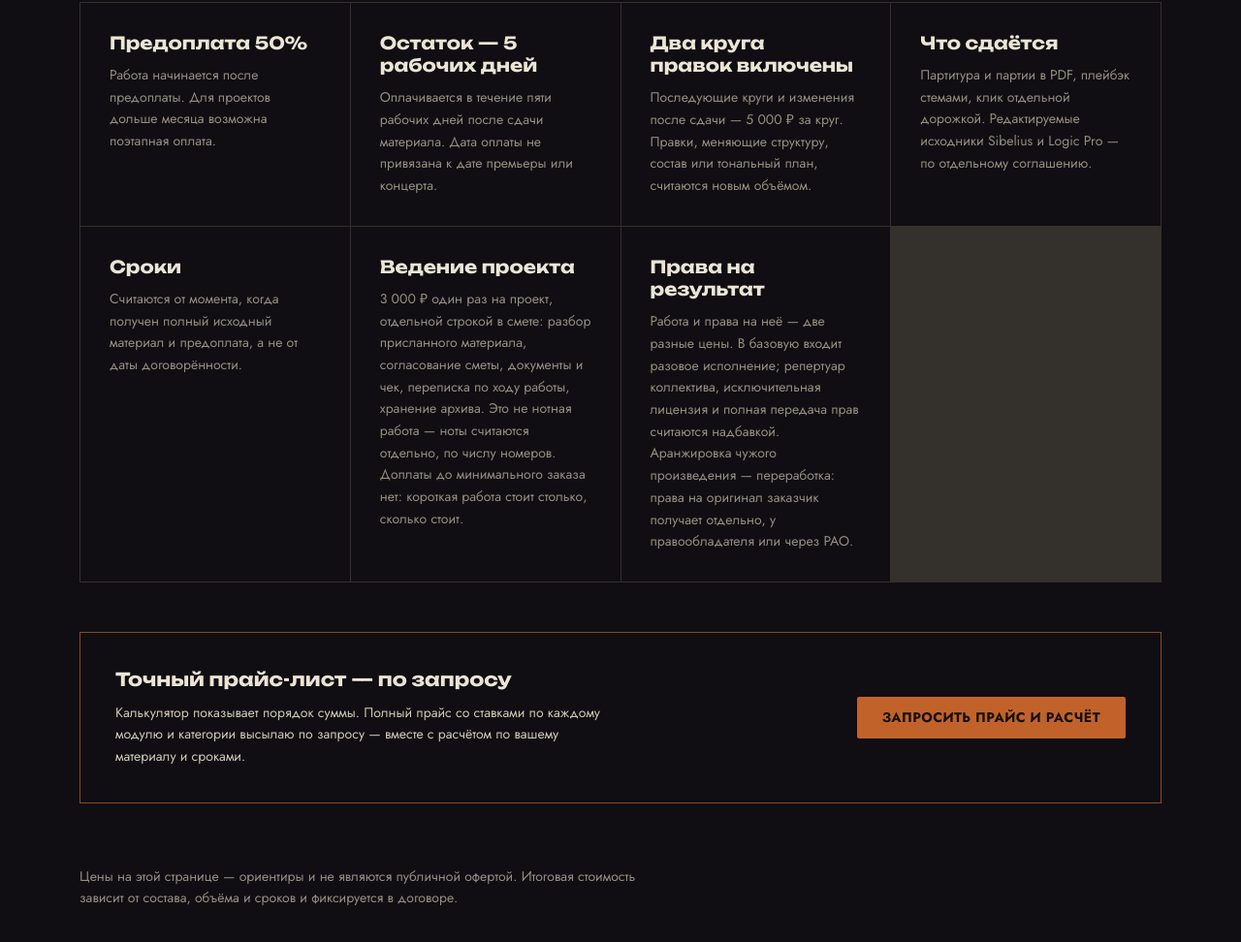
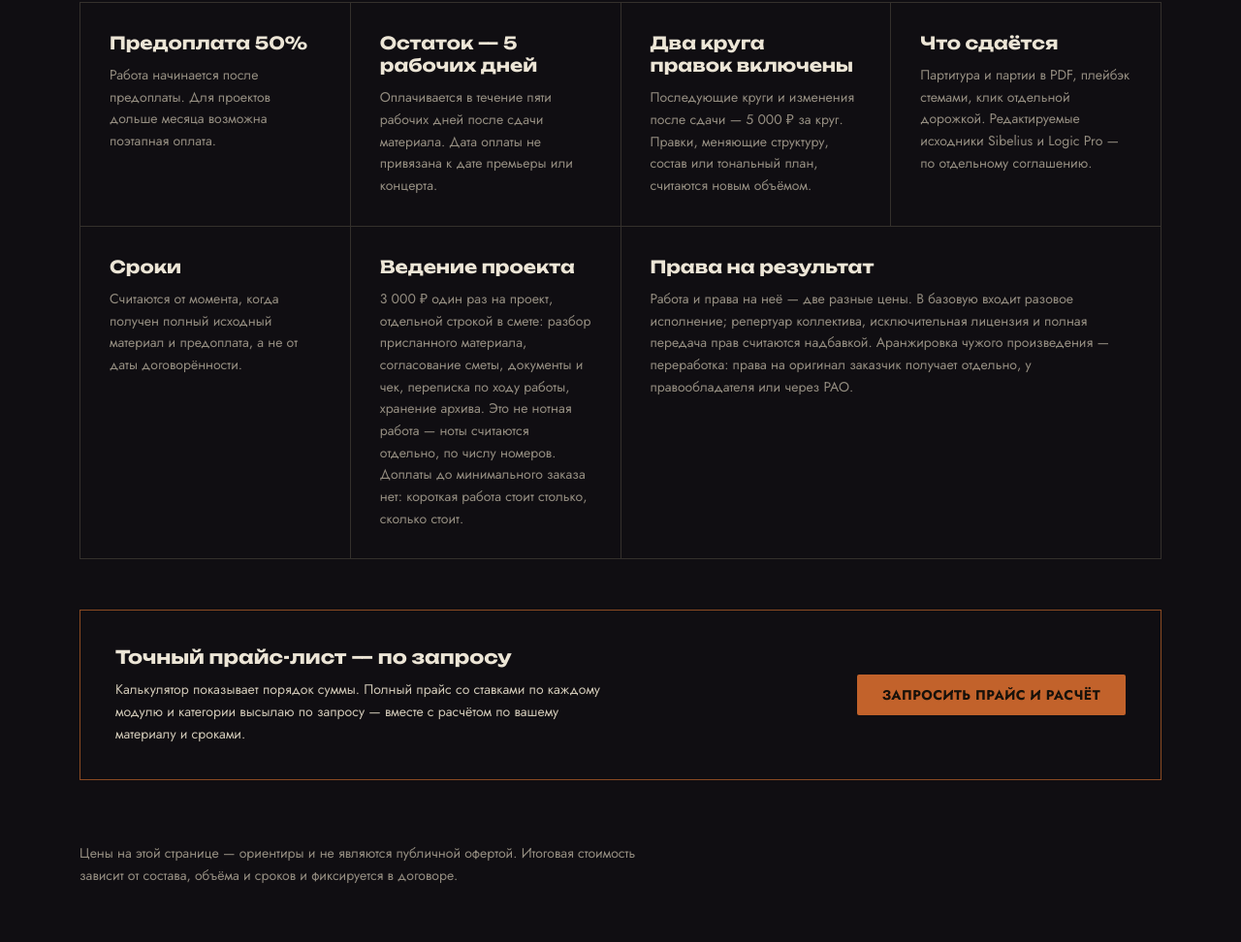
Before and after one commit to Levchic/lm-production, a website: page services.html in a window 1280 px wide. Shown: the part 4247-5219 px from the top of the page at 97% size. Drawn offline with Linux system fonts and the light colour scheme.

Commit message:
Условия работы: убрана пустая ячейка в конце сетки
Условий семь, сетка была на auto-fit — в последнем ряду оставалась
пустая ячейка, светившаяся фоном контейнера (он же цвет разделительных
линий). Последняя карточка теперь добирает остаток ряда: число колонок
замеряется, а не считается, потому что оно зависит от ширины окна, а
число условий правится из админки.

Заодно потолок в четыре колонки на широких экранах: на 32" auto-fit
раскладывал условия в шесть узких столбцов и одну карточку во всю
полосу.

Co-Authored-By: Claude Opus 5 <noreply@anthropic.com>

```diff
--- a/css/styles.css
+++ b/css/styles.css
@@ -1456,6 +1456,14 @@ time, .price, .project-meta, .service-price, .post-date { font-variant-numeric:
   gap: 1px;
   background: var(--rule);
   border: 1px solid var(--rule);
+}
+/* Потолок в четыре колонки. Без него на 32" auto-fit раскладывает условия
+   в шесть узких столбцов, а остаток ряда — одной карточкой во всю полосу:
+   ритм рассыпается. Четыре — предел, при котором заголовок условия ещё
+   помещается в две строки. Остаток последнего ряда добирает сама последняя
+   карточка — fitTermsGrid в js/page-services.js. */
+@media (min-width: 1100px) {
+  .terms-grid { grid-template-columns: repeat(4, minmax(0, 1fr)); }
 }
 .term { background: var(--char-deep); padding: var(--sp-card); }
 .term h3 {
--- a/js/page-services.js
+++ b/js/page-services.js
@@ -131,6 +131,34 @@
     });
   }
 
+  /* Условий семь, а колонок в сетке от одной до четырёх — остаток
+     последнего ряда всегда разный, и пустая ячейка светится фоном
+     контейнера (он же цвет разделительных линий). Поэтому последняя
+     карточка растягивается на остаток ряда. Число колонок замеряем, а
+     не считаем: сетка на auto-fit, и оно зависит от ширины окна, а число
+     условий правится из админки. */
+  function fitTermsGrid() {
+    var host = $("#termsList");
+    if (!host || !host.children.length) return;
+    var last = host.lastElementChild;
+    /* Сначала снимаем прежний растяг: иначе замер вернёт уже подогнанную сетку. */
+    last.style.gridColumn = "";
+    var cols = getComputedStyle(host).gridTemplateColumns.split(" ").filter(Boolean).length;
+    if (cols < 2) return;
+    var rest = host.children.length % cols;
+    if (rest) last.style.gridColumn = "span " + (cols - rest + 1);
+  }
+
+  function setupTermsFit() {
+    if (setupTermsFit.bound) return;
+    setupTermsFit.bound = true;
+    var timer = null;
+    window.addEventListener("resize", function () {
+      clearTimeout(timer);
+      timer = setTimeout(fitTermsGrid, 120);
+    });
+  }
+
   function render() {
     var d = t();
     renderShowcase(d);
@@ -139,6 +167,8 @@
     renderExtras(d);
     renderTerms(d);
     setupCalcToggle();
+    fitTermsGrid();
+    setupTermsFit();
   }
 
   document.addEventListener("DOMContentLoaded", function () { C.init(render); });
```
